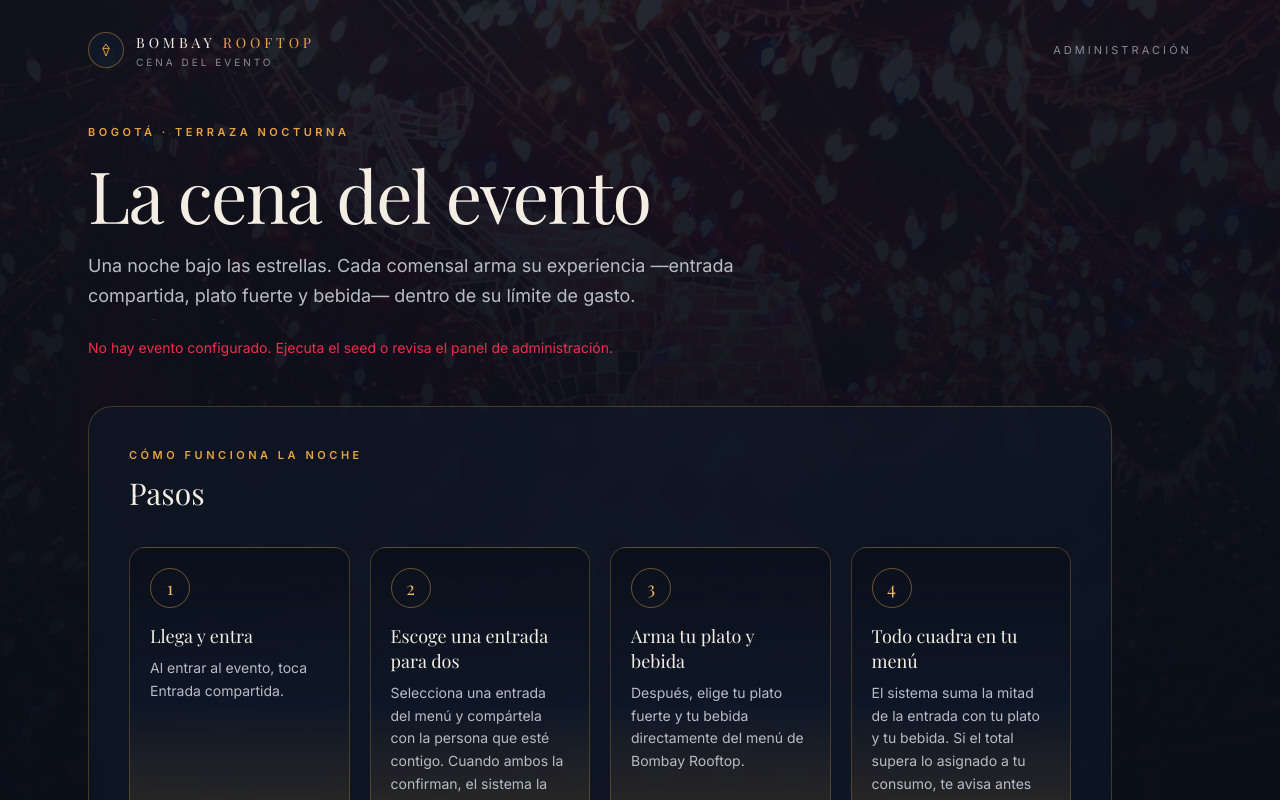
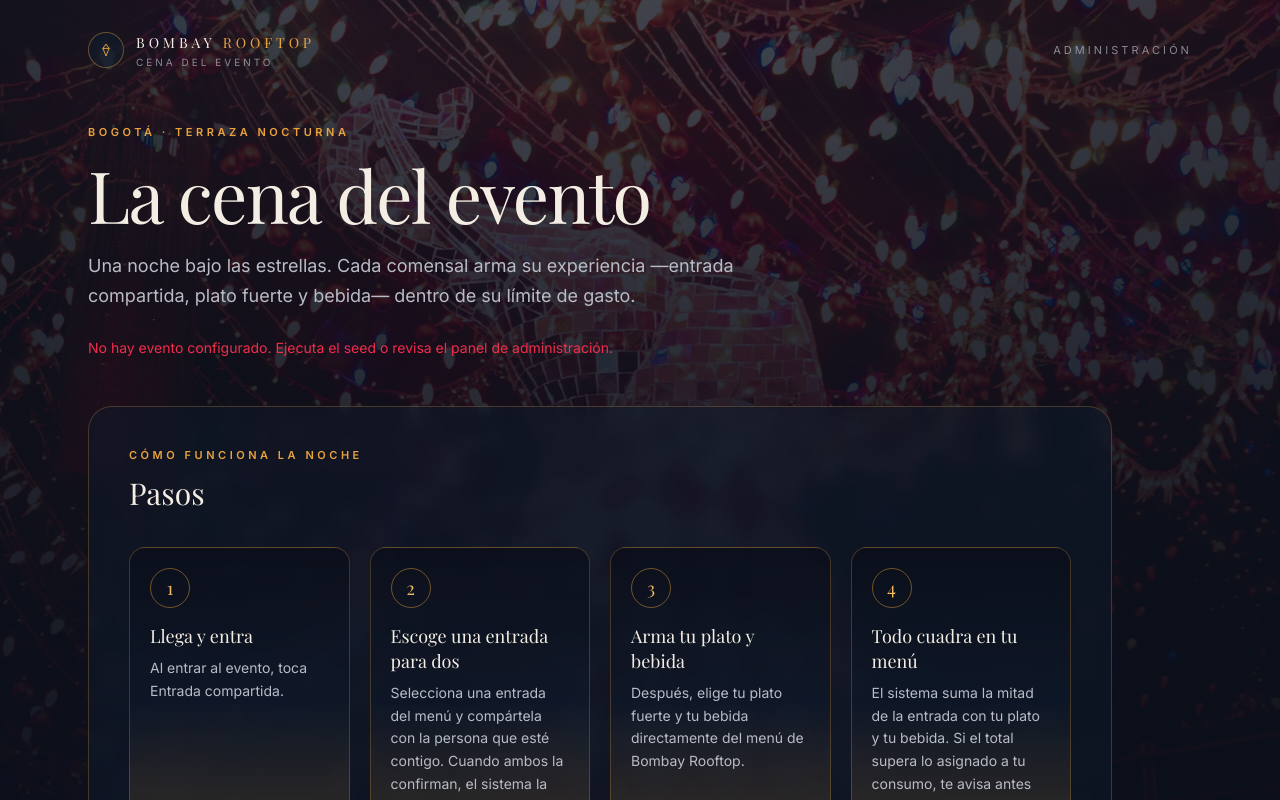
Before and after one commit to vale5829aldana-sudo/cena-app, a Next.js app: page / in a window 1280 px wide. Shown: the top 800 px of the page. Built offline with nearby package versions, Linux system fonts and the light colour scheme; no server answers; the database is empty; a web font is replaced by a local one.

Commit message:
Aclara el velo de fondo de la portada para lucir mas la imagen

```diff
--- a/src/app/page.tsx
+++ b/src/app/page.tsx
@@ -39,10 +39,10 @@ export default async function Home() {
           fill
           priority
           sizes="100vw"
-          className="object-cover opacity-40"
+          className="object-cover opacity-55"
         />
-        <div className="absolute inset-0 bg-gradient-to-b from-night-950/75 via-night-950/88 to-night-950" />
-        <div className="absolute inset-0 bg-[radial-gradient(120%_80%_at_50%_0%,transparent_10%,rgba(11,15,26,0.92))]" />
+        <div className="absolute inset-0 bg-gradient-to-b from-night-950/60 via-night-950/76 to-night-950/95" />
+        <div className="absolute inset-0 bg-[radial-gradient(120%_80%_at_50%_0%,transparent_10%,rgba(11,15,26,0.82))]" />
         <div className="lights-bokeh absolute inset-0 opacity-50" />
       </div>
 
```
